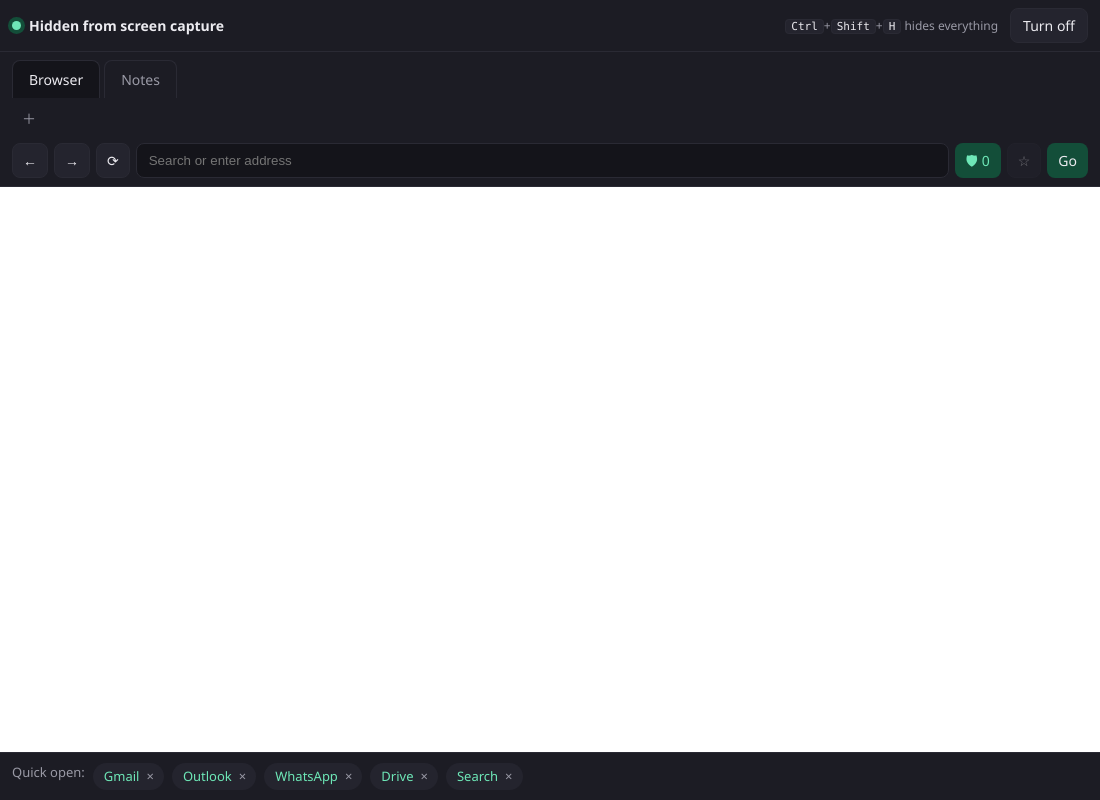
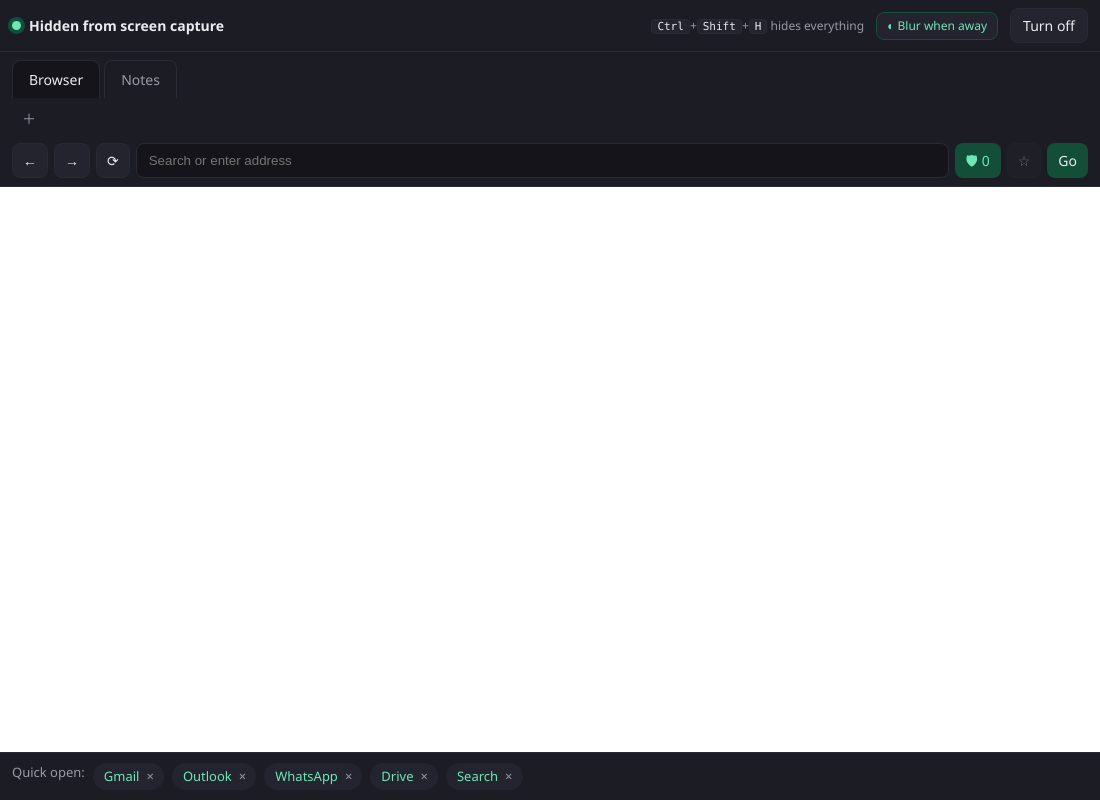
Before and after one commit to Anoopanil413/private-workspace, an Electron app: page index.html in a window 1100 px wide. Drawn offline with Linux system fonts and the light colour scheme; no server answers.

Commit message:
feat: blur the workspace when another app has focus

```diff
--- a/index.html
+++ b/index.html
@@ -26,6 +26,13 @@
   .off { color: var(--danger); }
   .status .spacer { flex: 1; }
   .hint { color: var(--muted); font-size: 12px; }
+  .blur-toggle { font-size: 12px; padding: 4px 10px; color: var(--muted); }
+  .blur-toggle[aria-pressed="true"] { color: var(--accent); border-color: var(--accent-dim); }
+  /* Blur when away: everything but the status strip, web pages included. */
+  body.privacy-blur > *:not(.status):not(script) { filter: blur(14px); pointer-events: none; user-select: none; }
+  body.privacy-blur::after { content: "Hidden while you're in another app"; position: fixed; left: 50%; top: 50%;
+    transform: translate(-50%, -50%); background: var(--bar); color: var(--text); border: 1px solid var(--line);
+    padding: 10px 18px; border-radius: 10px; font-size: 14px; z-index: 100; box-shadow: 0 10px 30px rgba(0,0,0,.5); }
   .hint kbd { font: 11px Consolas, monospace; background: var(--chip); border: 1px solid var(--line);
               border-radius: 4px; padding: 0 5px; color: var(--text); }
   button { font: inherit; color: var(--text); background: var(--chip); border: 1px solid var(--line);
@@ -177,6 +184,7 @@
     <span class="shield on" id="shield"><span class="dot"></span><span id="shield-text">Hidden from screen capture</span></span>
     <span class="spacer"></span>
     <span class="hint"><kbd>Ctrl</kbd>+<kbd>Shift</kbd>+<kbd>H</kbd> hides everything</span>
+    <button id="blur-toggle" class="blur-toggle" aria-pressed="true">◐ Blur when away</button>
     <button id="toggle">Turn off</button>
   </div>
   <div class="banner" id="banner">
@@ -284,6 +292,7 @@
 <script src="renderer/tabs.js"></script>
 <script src="renderer/bookmarks.js"></script>
 <script src="renderer/adblock-ui.js"></script>
+<script src="renderer/blur.js"></script>
 <script src="renderer/app.js"></script>
 </body>
 </html>
--- a/preload.js
+++ b/preload.js
@@ -5,6 +5,7 @@ contextBridge.exposeInMainWorld('workspace', {
   getProtection: () => ipcRenderer.invoke('get-protection'),
   onNotice: (fn) => ipcRenderer.on('workspace-notice', (_e, msg) =>
     fn(String(msg && msg.text), { sticky: Boolean(msg && msg.sticky) })),
+  onWindowFocus: (fn) => ipcRenderer.on('workspace-focus', (_e, msg) => fn({ focused: Boolean(msg && msg.focused) })),
   onShortcut: (fn) => ipcRenderer.on('workspace-shortcut', (_e, msg) => fn({ action: String(msg && msg.action) })),
   onOpenTab: (fn) => ipcRenderer.on('workspace-open-tab', (_e, msg) =>
     fn({ url: String(msg && msg.url), background: Boolean(msg && msg.background) })),
--- a/renderer/app.js
+++ b/renderer/app.js
@@ -27,6 +27,13 @@
   const notices = PWNotices.createNotices(document.getElementById('notice'));
   const showNotice = (text, opts) => notices.show(text, opts);
   window.workspace.onNotice(showNotice);
+
+  // ---- blur when another app has focus (renderer/blur.js) ----
+  PWBlur.createBlurGuard({
+    body: document.body,
+    button: document.getElementById('blur-toggle'),
+    onWindowFocus: window.workspace.onWindowFocus,
+  });
 
   // ---- browser (tabs) ----
   const HOME = 'https://duckduckgo.com';
--- /dev/null
+++ b/renderer/blur.js
@@ -0,0 +1,39 @@
+// Blur when away: screen capture can't see the workspace, but people near the screen
+// can. While another app has focus, everything except the status strip is blurred.
+// UMD: window.PWBlur / module.exports.
+(function (root, factory) {
+  const api = factory();
+  if (typeof module === 'object' && module.exports) module.exports = api;
+  else root.PWBlur = api;
+})(typeof self !== 'undefined' ? self : this, function () {
+  const STORAGE_KEY = 'blur-when-away';
+
+  const shouldBlur = ({ enabled, focused }) => enabled && !focused;
+  const readBlurSetting = (raw) => raw !== '0'; // on unless turned off
+
+  // body: gets the `privacy-blur` class. button: the on/off toggle.
+  // onWindowFocus: subscribes to { focused } updates from the main process.
+  function createBlurGuard({ body, button, onWindowFocus }) {
+    let enabled = true;
+    try { enabled = readBlurSetting(localStorage.getItem(STORAGE_KEY)); } catch {}
+    let focused = true;
+
+    function paint() {
+      body.classList.toggle('privacy-blur', shouldBlur({ enabled, focused }));
+      button.setAttribute('aria-pressed', String(enabled));
+      button.title = enabled
+        ? 'Blur when away is on: the workspace blurs while another app is in front. Click to turn off.'
+        : 'Blur when away is off. Click to turn on.';
+    }
+
+    button.addEventListener('click', () => {
+      enabled = !enabled;
+      try { localStorage.setItem(STORAGE_KEY, enabled ? '1' : '0'); } catch {}
+      paint();
+    });
+    onWindowFocus(({ focused: f }) => { focused = f; paint(); });
+    paint();
+  }
+
+  return { shouldBlur, readBlurSetting, createBlurGuard };
+});
```
Also changed, not shown: main.js (+7 -0 lines), test/blur.test.js (added, +17 -0 lines), README.md.
